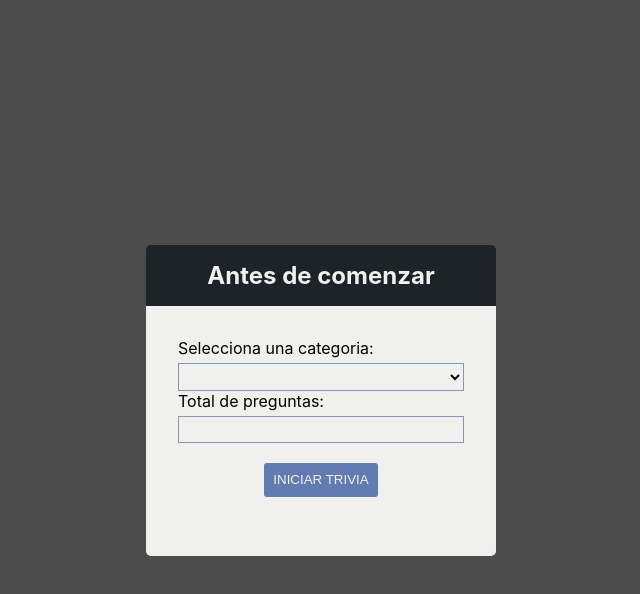
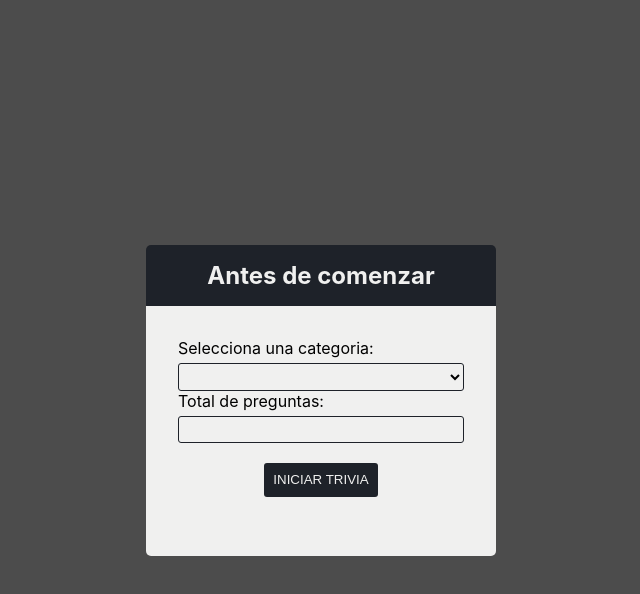
Before and after one commit to KakashiMX/trivia-frontend, a React (Create React App) app: page / in a window 1280 px wide. Both pictures are taken after a click on the button "INICIAR TRIVIA". Shown: the top 594 px of the page, without its empty margins (319-959 px from the left). Built offline with nearby package versions, Linux system fonts and the light colour scheme.

Commit message:
actualizacion de colores

```diff
--- a/src/index.css
+++ b/src/index.css
@@ -3,10 +3,9 @@
 }
 
 :root{
-  --light-acent: #8996B2;
-  --light-shade: #F0F0EF;
-  --dark-acent: #627BB1;
-  --dark-shade: #1E2229;
+  --light-color: #F0F0EF;
+  --light-acent: #1894ce;
+  --dark-color: #1E2229;
 }
 
 body {
@@ -38,9 +37,9 @@ code {
 }
 
 .button:hover{
-  border: 1px solid var(--dark-acent);
-  background-color: var(--light-shade);
-  color: var(--dark-shade);
+  border: 1px solid var(--dark-color);
+  background-color: var(--light-color);
+  color: var(--dark-color);
 }
 
 
@@ -66,13 +65,13 @@ code {
   margin-left: auto;
   margin-right: auto;
   flex-direction: column;
-  background-color: var(--light-shade);
+  background-color: var(--light-color);
   border-radius: 5px;
 }
 
 .message__header{
-  background-color: var(--dark-shade);
-  color: var(--light-shade);
+  background-color: var(--dark-color);
+  color: var(--light-color);
   font-weight: bold;
   padding: 1rem;
   text-align: center;
@@ -88,8 +87,8 @@ code {
 }
 
 .message__button{
-  background-color: var(--dark-acent);
-  color: var(--light-shade);
+  background-color: var(--dark-color);
+  color: var(--light-color);
   text-transform: uppercase;
 }
 
@@ -112,7 +111,7 @@ code {
 .form{
   width: 350px;
   height: 250px;
-  background-color: var(--light-shade);
+  background-color: var(--light-color);
   border-radius: 5px;
   border-top-left-radius: 0px;
   border-top-right-radius: 0px;
@@ -120,8 +119,8 @@ code {
 }
 
 .form__title{
-  background-color: var(--dark-shade);
-  color: var(--light-shade);
+  background-color: var(--dark-color);
+  color: var(--light-color);
   padding: 1rem;
   text-align: center;
   width: 350px;
@@ -142,13 +141,14 @@ code {
 .form__input{
   outline: none;
   padding: 0.3rem;
-  border: 1px solid var(--light-acent);
-  background-color: var(--light-shade);
+  border: 1px solid var(--dark-color);
+  border-radius: 3px;
+  background-color: var(--light-color);
 }
 
 .form__submit{
   margin-top: 20px;
-  background-color: var(--dark-acent);
-  color: var(--light-shade);
+  background-color: var(--dark-color);
+  color: var(--light-color);
   text-transform: uppercase;
 }
```
